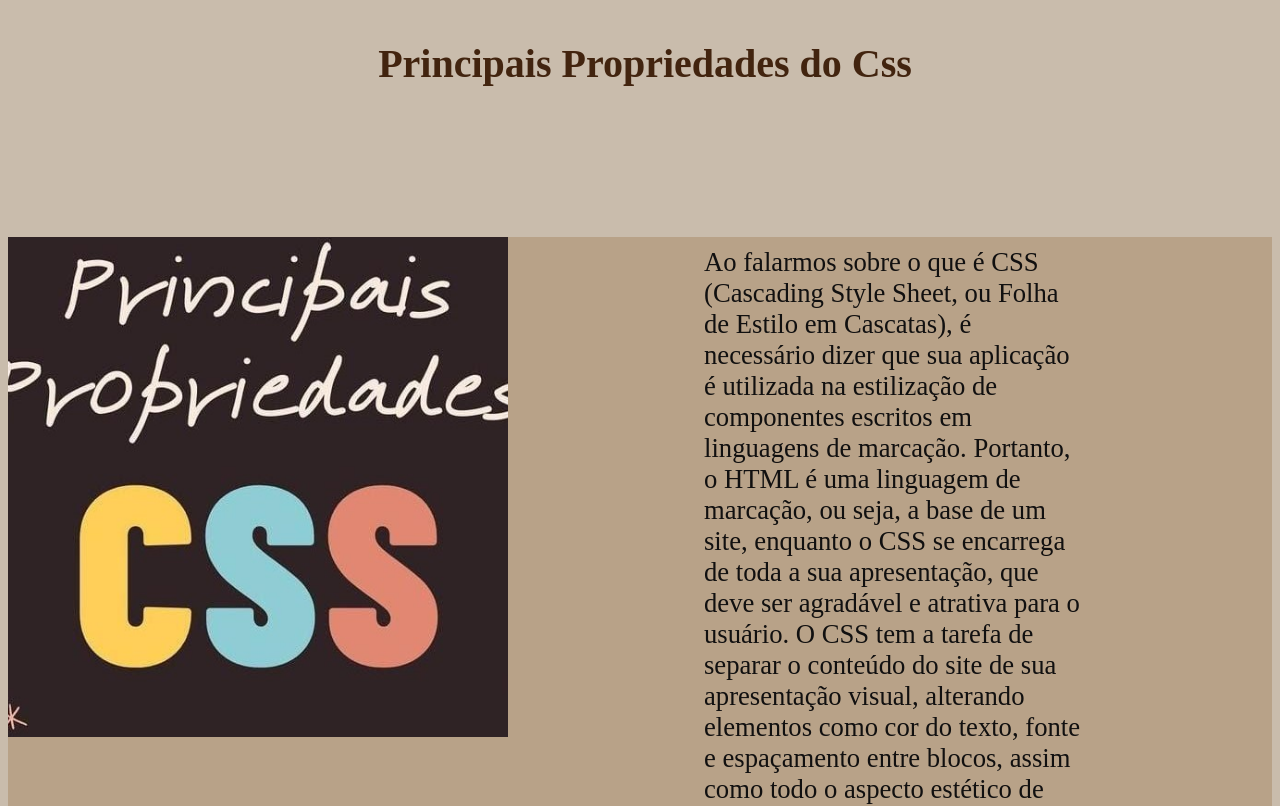
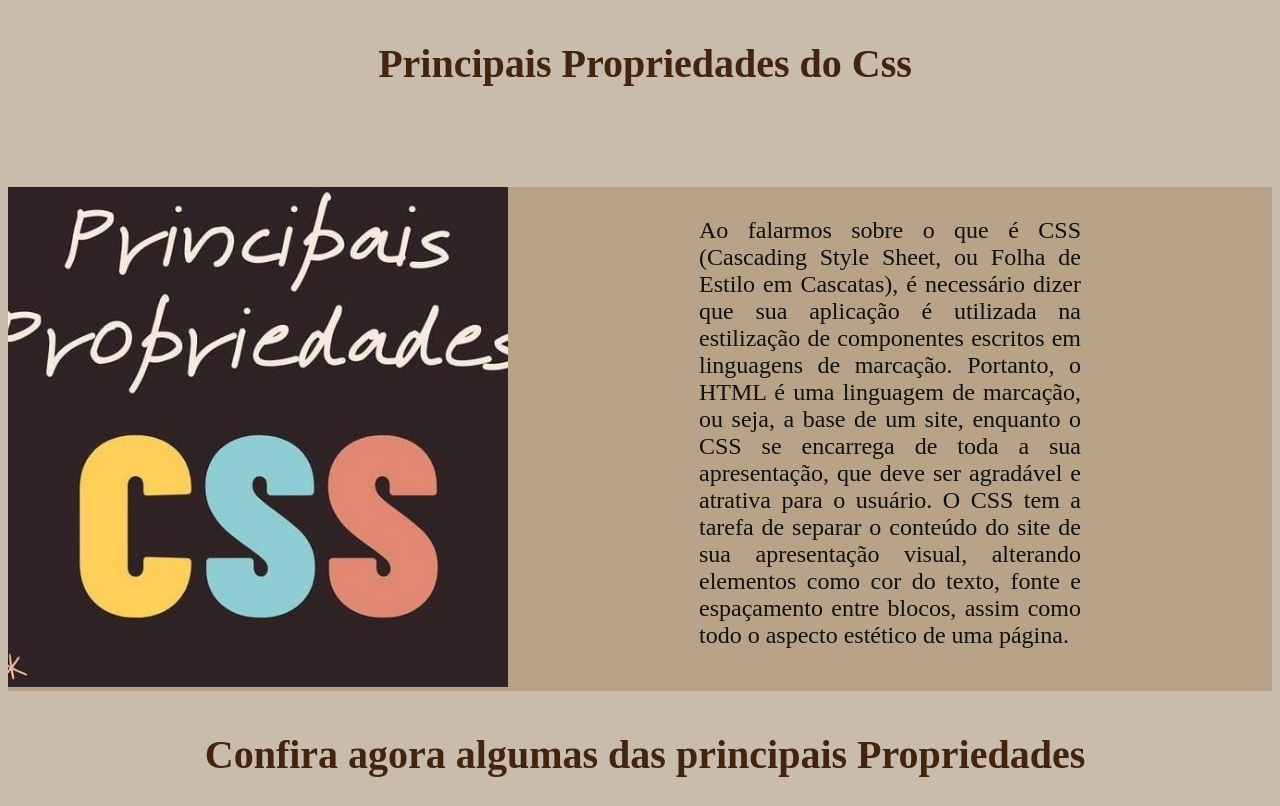
Before and after one commit to HelenCristina19/Tabela_propriedades_css, a plain HTML site: page index.html in a window 1280 px wide. Shown: the top 806 px of the page. Drawn offline with Linux system fonts and the light colour scheme.

Commit message:
Projeto Finalizado

```diff
--- a/css/style.css
+++ b/css/style.css
@@ -13,10 +13,11 @@ body {
 
 .paragrafo_1 {
     margin: 10px auto 10px;
-    padding-left: 10px;
+    padding: 20px;
     width: 50%;
-    font-size: 20pt;
+    font-size: 18pt;
     color: #111010;
+    text-align: justify;
 
 }
 
@@ -30,7 +31,7 @@ body {
 .tittle_principal {
     margin: 40px auto 10px; /*margin: top right bottom left; */
     padding-left: 10px;
-    padding-bottom: 70px;
+    padding-bottom: 200px;
     width: 80%;
     font-size: 30pt;
     font-weight: 700;
@@ -38,7 +39,18 @@ body {
     justify-content: center;
     display: flex;
 
+}
 
+.tittle_page{
+   margin: 40px auto 10px; /*margin: top right bottom left; */
+    padding-left: 10px;
+    padding-bottom: 20px;
+    width: 80%;
+    font-size: 30pt;
+    font-weight: 700;
+    color: #42240f; /* Código hexadecimal da cor */
+    justify-content: center;
+    display: flex;
 }
 
 .images_index div{
--- a/index.html
+++ b/index.html
@@ -9,7 +9,7 @@
 <body>
 
     <div>
-        <h1 class="tittle_principal" >Principais Propriedades do Css</h1>
+        <h1 class="tittle_page">Principais Propriedades do Css</h1>
     </div>
 
 
```
